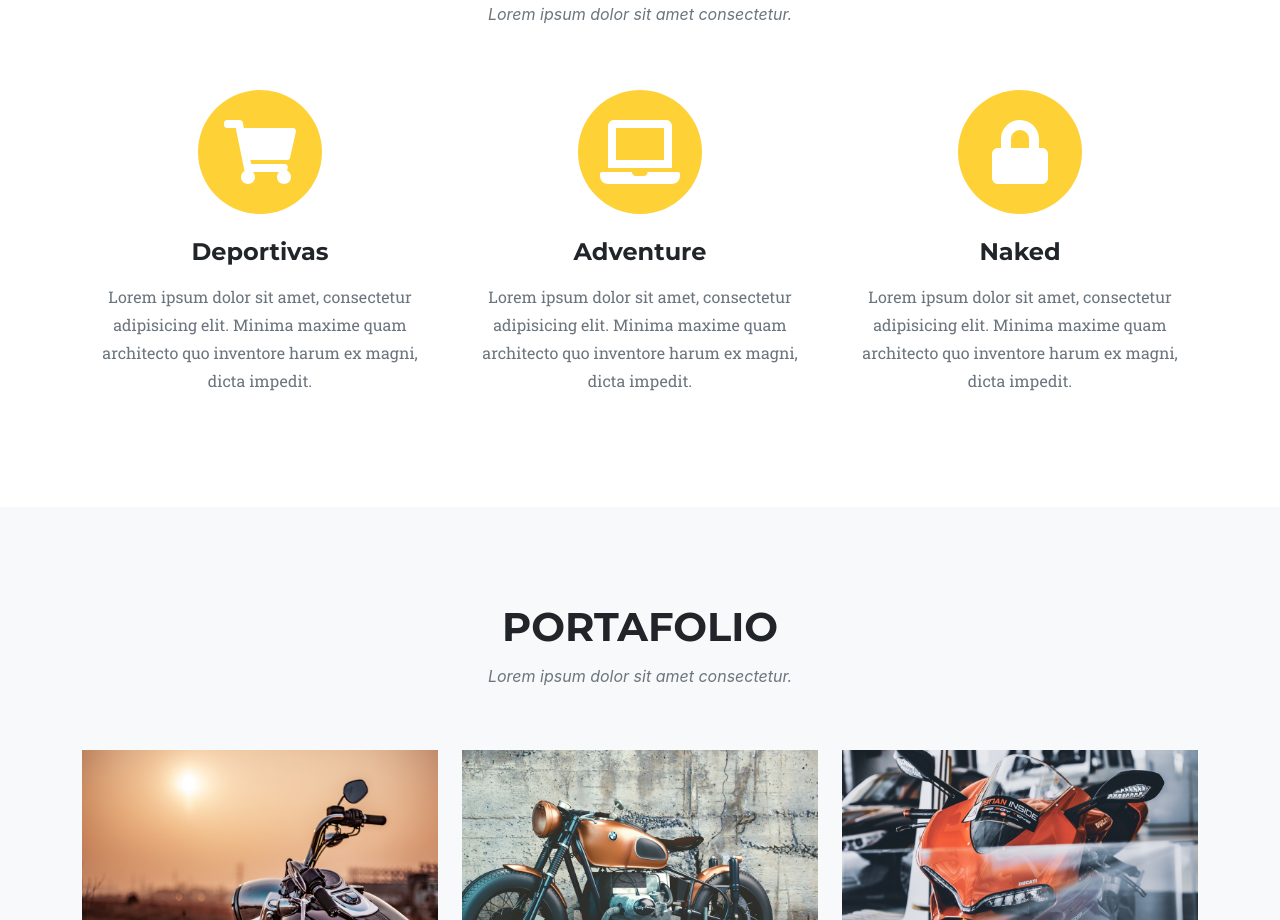
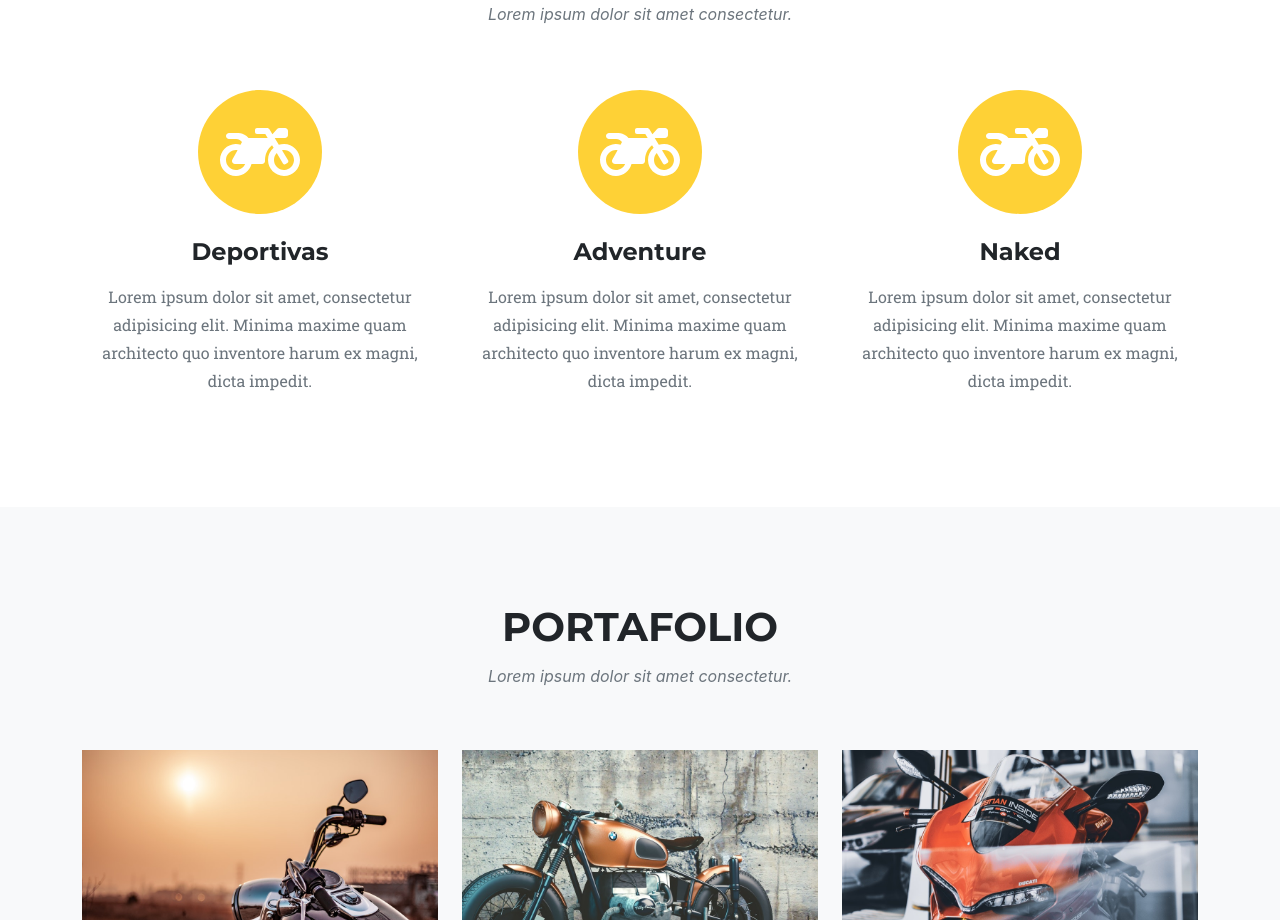
Before and after one commit to NALVARE84523/plantillaBootstrap, a plain HTML site: page index.html in a window 1280 px wide. Shown: the part 900-1820 px from the top of the page. Drawn offline with nearby package versions, Linux system fonts and the light colour scheme; a web font is replaced by a local one.

Commit message:
iconos fontawesome

```diff
--- a/index.html
+++ b/index.html
@@ -56,7 +56,7 @@
                     <div class="col-md-4">
                         <span class="fa-stack fa-4x">
                             <i class="fas fa-circle fa-stack-2x text-primary"></i>
-                            <i class="fas fa-shopping-cart fa-stack-1x fa-inverse"></i>
+                            <i class="fas fa-motorcycle fa-stack-1x fa-inverse"></i>
                         </span>
                         <h4 class="my-3">Deportivas</h4>
                         <p class="text-muted">Lorem ipsum dolor sit amet, consectetur adipisicing elit. Minima maxime quam architecto quo inventore harum ex magni, dicta impedit.</p>
@@ -64,7 +64,7 @@
                     <div class="col-md-4">
                         <span class="fa-stack fa-4x">
                             <i class="fas fa-circle fa-stack-2x text-primary"></i>
-                            <i class="fas fa-laptop fa-stack-1x fa-inverse"></i>
+                            <i class="fas fas fa-motorcycle fa-stack-1x fa-inverse"></i>
                         </span>
                         <h4 class="my-3">Adventure</h4>
                         <p class="text-muted">Lorem ipsum dolor sit amet, consectetur adipisicing elit. Minima maxime quam architecto quo inventore harum ex magni, dicta impedit.</p>
@@ -72,7 +72,7 @@
                     <div class="col-md-4">
                         <span class="fa-stack fa-4x">
                             <i class="fas fa-circle fa-stack-2x text-primary"></i>
-                            <i class="fas fa-lock fa-stack-1x fa-inverse"></i>
+                            <i class="fas fa-motorcycle fa-stack-1x fa-inverse"></i>
                         </span>
                         <h4 class="my-3">Naked</h4>
                         <p class="text-muted">Lorem ipsum dolor sit amet, consectetur adipisicing elit. Minima maxime quam architecto quo inventore harum ex magni, dicta impedit.</p>
```
